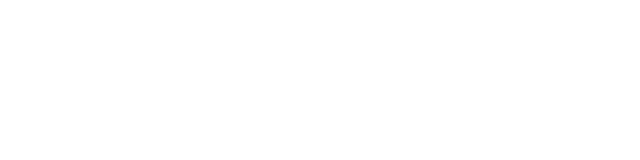
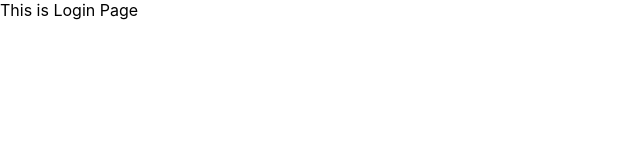
Before and after one commit to laurynvar/project-exam, a React (Create React App) app: page /login in a window 1280 px wide. Before the commit this address had no page. Shown: the top 160 px of the page, without its empty margins (0-640 px from the left). Built offline with nearby package versions, Linux system fonts and the light colour scheme.

Commit message:
Login component & route created

```diff
--- a/src/App.js
+++ b/src/App.js
@@ -1,11 +1,13 @@
 import "./App.css";
 import { Routes, Route } from "react-router-dom";
 import { HomePage } from "./components/Home";
+import { Login } from "./components/Login";
 
 function App() {
   return (
     <Routes>
       <Route element={<HomePage />} path="/" />
+      <Route element={<Login />} path="login" />
     </Routes>
   );
 }
--- /dev/null
+++ b/src/components/Login.jsx
@@ -0,0 +1,3 @@
+export const Login = () => {
+  return <div>This is Login Page</div>;
+};
```
